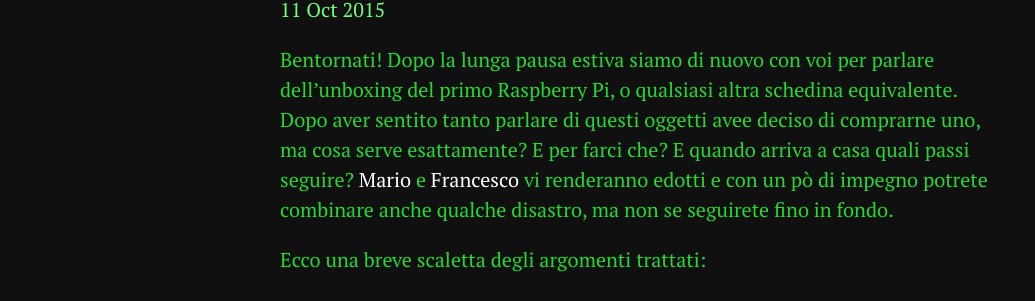
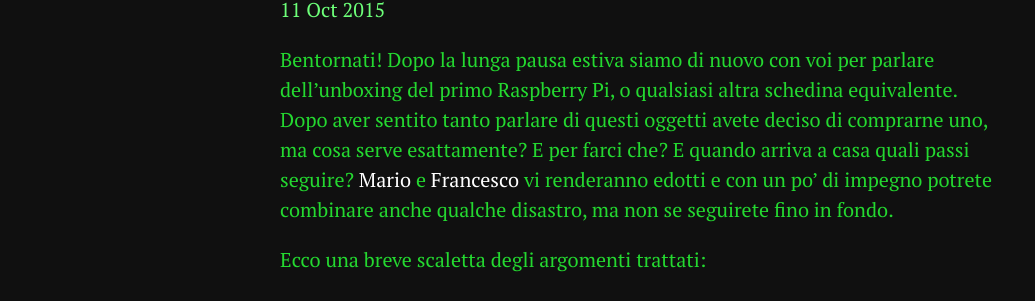
Before and after one commit to geekcookies/geekcookies.github.io, a Jekyll site: the page built from _posts/2015-10-11-episodio-10.md, in a window 1280 px wide and 1400 px high. Shown: the part 261-562 px from the top of the window, without its empty margins (0-1035 px from the left). Built offline with Jekyll 4.4.1, drawn with Linux system fonts in a browser that asks for light colours; nearby versions of some CDN libraries; comment, search, counter and statistics services are not loaded; some of the changed text lies outside the part shown.

Commit message:
Update 2015-10-11-episodio-10.md

```diff
--- a/_posts/2015-10-11-episodio-10.md
+++ b/_posts/2015-10-11-episodio-10.md
@@ -17,8 +17,8 @@ podcast    :
 ---
 
 Bentornati! Dopo la lunga pausa estiva siamo di nuovo con voi per parlare dell'unboxing del primo Raspberry Pi, o qualsiasi altra schedina equivalente.
-Dopo aver sentito tanto parlare di questi oggetti avee deciso di comprarne uno, ma cosa serve esattamente? E per farci che? E quando arriva a casa quali passi seguire?
-[Mario](twittermar) e [Francesco](twitterfra) vi renderanno edotti e con un pò di impegno potrete combinare anche qualche disastro, ma non se seguirete fino in fondo.
+Dopo aver sentito tanto parlare di questi oggetti avete deciso di comprarne uno, ma cosa serve esattamente? E per farci che? E quando arriva a casa quali passi seguire?
+[Mario](twittermar) e [Francesco](twitterfra) vi renderanno edotti e con un po' di impegno potrete combinare anche qualche disastro, ma non se seguirete fino in fondo.
 
 <!-- more -->
 
@@ -58,7 +58,7 @@ Ecco una breve scaletta degli argomenti trattati:
 
     * Ethernet cablata funziona al primo colpo, ma per grande traffico a volte prestazioni calano.
 
-    * Tastiera, mouse, monitor hdmi (esistono [adattatori VGA](http://geni.us/20aV))
+    * Tastiera, mouse, monitor HDMI (esistono [adattatori VGA](http://geni.us/20aV))
 
 * Fare la scheda con il sistema
 
```
